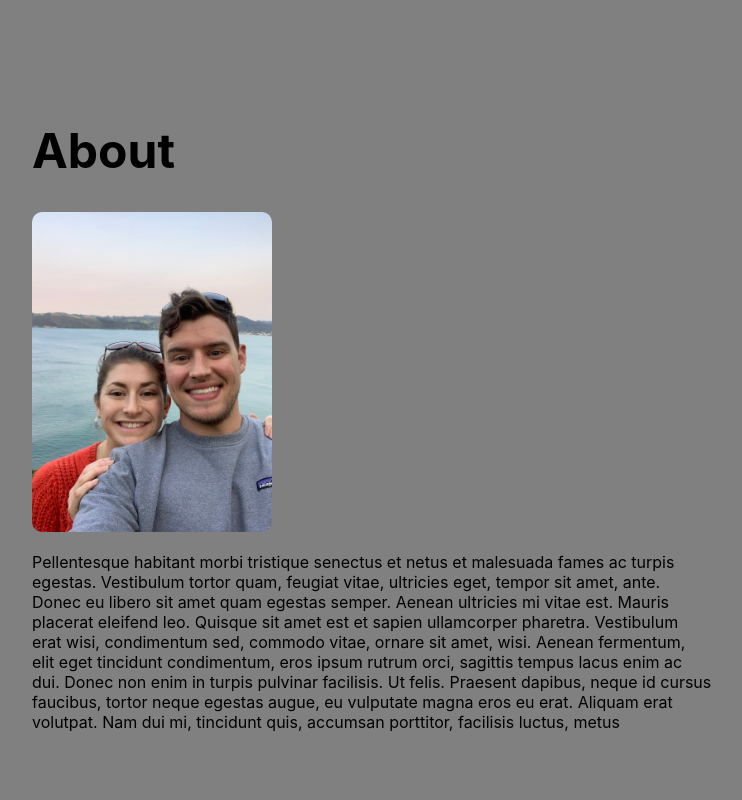
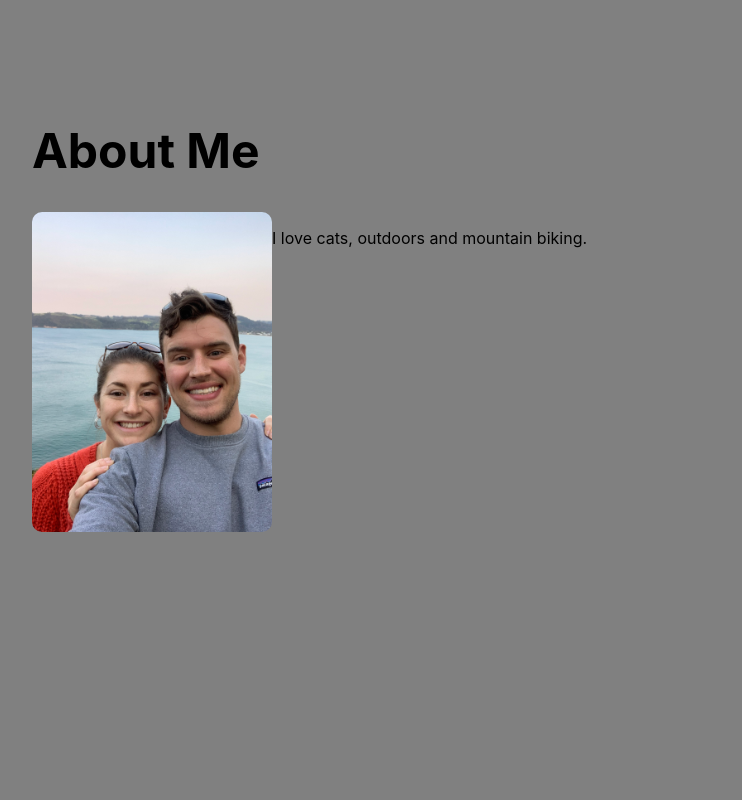
Before and after one commit to michael-rua/portfolio, a React (Create React App) app: page / in a window 1280 px wide. Shown: the part 980-1780 px from the top of the page, without its empty margins (268-1010 px from the left). Built offline with nearby package versions, Linux system fonts and the light colour scheme; a web font is replaced by a local one.

Commit message:
add more contact details to contact

```diff
--- a/src/About.jsx
+++ b/src/About.jsx
@@ -4,18 +4,21 @@ import './styles/section.css'
 
 export default function About () {
   return (
-    <div id='about'>
+  <div id='about'>
     <div className='about content'>
-      <h1>About</h1>
-        <img className='about-img' src='/me-katie.jpg' alt= 'Me and Katie'/>
+        <h1 className='about-title'>About Me</h1>
+      <div className='about-container'>
+        <div className='left-about-section'>
+          <img className='about-img' src='/me-katie.jpg' alt= 'Me and Katie'/>
+        </div>
+        <div className='right-about-section'>
+          <p>
+           I love cats, outdoors and mountain biking.
 
-
-        <p>
-           Pellentesque habitant morbi tristique senectus et netus et malesuada fames ac turpis egestas. Vestibulum tortor quam, feugiat vitae, ultricies eget, tempor sit amet, ante. Donec eu libero sit amet quam egestas semper. Aenean ultricies mi vitae est. Mauris placerat eleifend leo. Quisque sit amet est et sapien ullamcorper pharetra. Vestibulum erat wisi, condimentum sed, commodo vitae, ornare sit amet, wisi. Aenean fermentum, elit eget tincidunt condimentum, eros ipsum rutrum orci, sagittis tempus lacus enim ac dui. Donec non enim in turpis pulvinar facilisis. Ut felis. Praesent dapibus, neque id cursus faucibus, tortor neque egestas augue, eu vulputate magna eros eu erat. Aliquam erat volutpat. Nam dui mi, tincidunt quis, accumsan porttitor, facilisis luctus, metus
-
-        </p>
-
+          </p>
+        </div>
+      </div>
     </div>
-    </div>
+  </div>
   )
 }
--- a/src/Contact.jsx
+++ b/src/Contact.jsx
@@ -61,7 +61,9 @@ export default function Contact() {
 
   <div id='contact'>
     <div className='contact content'>
-    <h1>Contact</h1>
+    <h1 className='contact-title'>Contact</h1>
+      <div className='contact-container'>
+        <div className='contact-form-container'>
           <h5 className='small-text'>You can also send me an email directly from here</h5>
           <form className="contact-form" onSubmit={sendEmail}>
             <div className="contact-div">
@@ -92,6 +94,14 @@ export default function Contact() {
             </div>
           </form>
         </div>
+        <div className='contact-info'>
+          <p>Phone: 0211560222</p>
+          <p>Email: Michaelrua1@gmail.com</p>
+          <p>LinkedIn: <a style={{textDecoration:'underline'}} target='_blank' rel="noopener noreferrer" href='https://www.linkedin.com/in/michaelrua/'>Michael Rua</a></p>
+          <p>GitHub: <a target='_blank' rel="noopener noreferrer" href='https://github.com/michael-rua'>michael-rua</a></p>
+        </div>
+      </div>
+    </div>
   </div>
   </>
   )
--- a/src/styles/section.css
+++ b/src/styles/section.css
@@ -7,17 +7,32 @@
 .content h1 {
   font-size: 3rem;
 }
+/* ABOUT */
 
 .about {
   margin-top: 100vh;
   background-color: gray;
   min-height: 80vh;
+
 }
 .about-img {
   height: 20rem;
   width: auto;
   border-radius: 10px;
 }
+
+.about-container {
+  display: flex;
+  flex-direction: row;
+}
+.left-about-section {
+
+}
+.right-about-section {
+
+}
+
+/* SERVICES */
 .services {
   background-color: #110C11;
   color: whitesmoke;
@@ -93,6 +108,17 @@ text-decoration: underline;
  justify-content: space-between;
  align-items: left;
 }
+.contact-container {
+ display: flex;
+ flex-direction: row;
+ justify-content: space-between;
+}
+.contact-form-container {
+  order: 2;
+}
+.contact-info {
+  order: 1;
+}
 .submit-button {
   max-width: 70px;
 
@@ -101,7 +127,6 @@ text-decoration: underline;
     display: flex;
     justify-content: space-around;
     font-size: 1.5rem;
-    /* line-height: 1rem; */
     padding: 1.5rem 1.2rem 1.5rem;
     -webkit-transition: all .35s ease;
     transition: all .35s ease;
```
Lines whose indentation alone changed are shown as unchanged.
